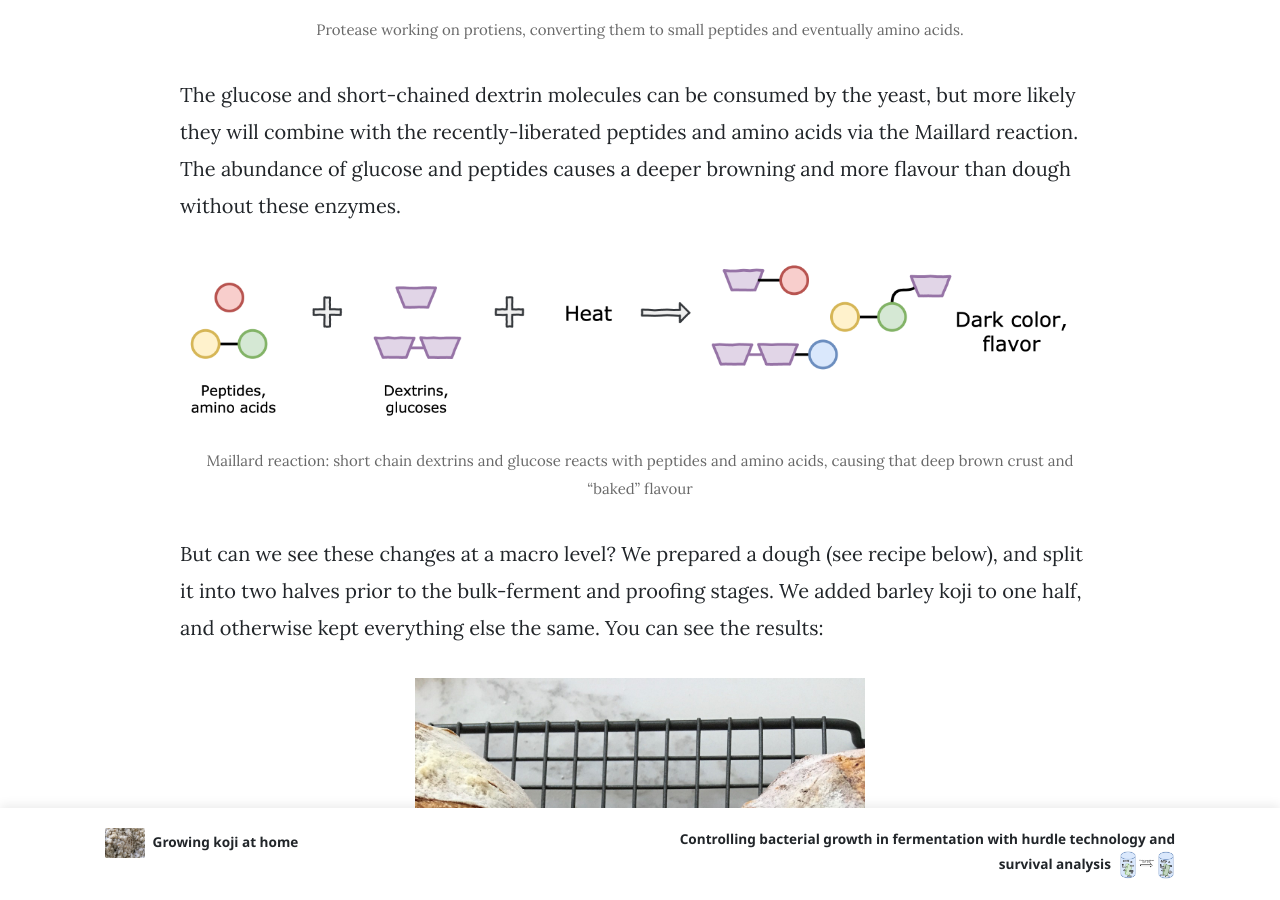
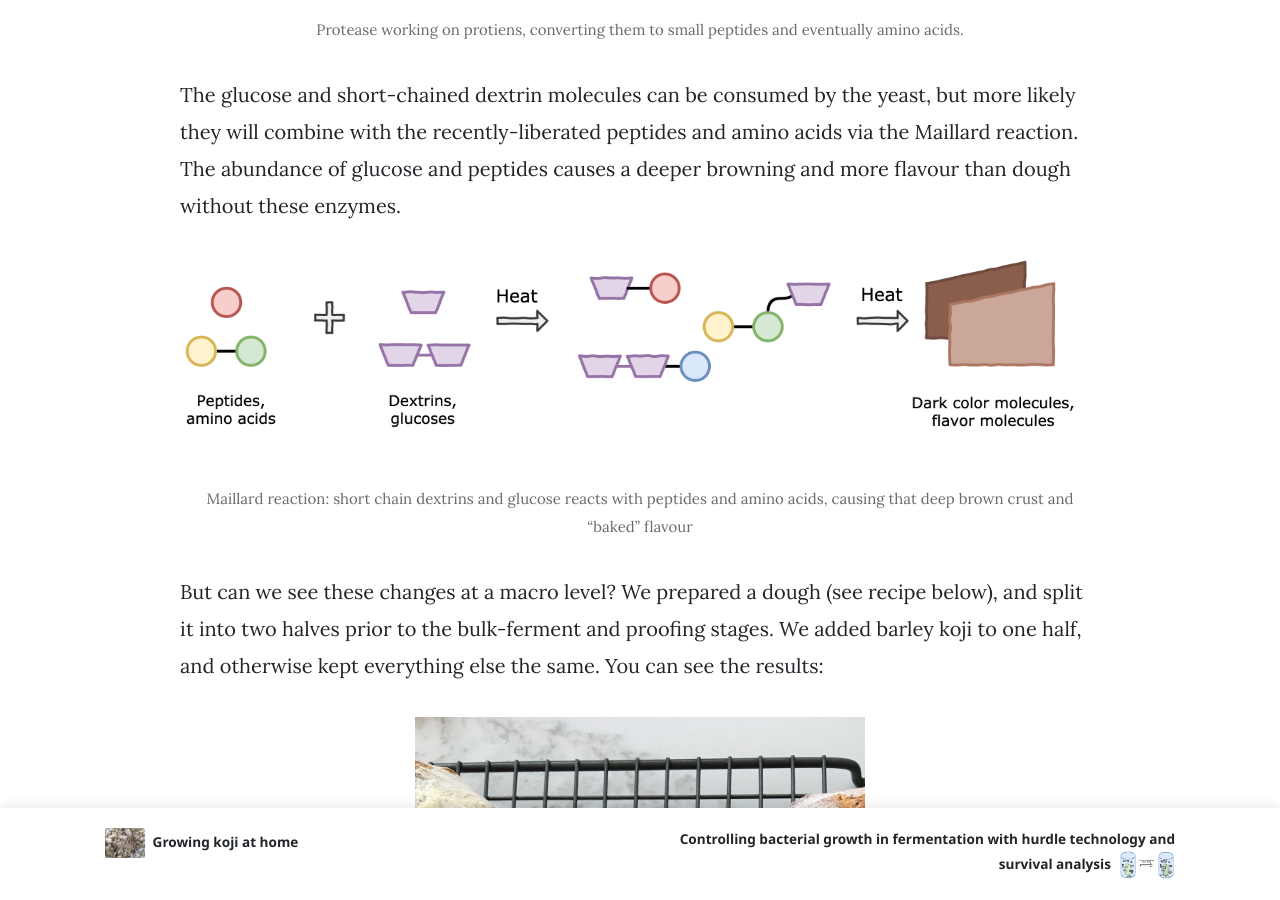
Before and after one commit to ControlledMold/ControlledMold.github.io, a Jekyll site: the page built from _posts/2020-03-14-adding-protease-to-bread-dough.md, in a window 1280 px wide and 900 px high, scrolled down 1798 px. Built offline with Jekyll 4.4.1, drawn with Linux system fonts in a browser that asks for light colours; nearby versions of some CDN libraries; comment, search, counter and statistics services are not loaded.

Commit message:
better image

```diff
--- a/_posts/2020-03-14-adding-protease-to-bread-dough.md
+++ b/_posts/2020-03-14-adding-protease-to-bread-dough.md
@@ -33,7 +33,7 @@ The *amylase* in the koji will work on cutting the starches to smaller units, ca
 The glucose and short-chained dextrin molecules can be consumed by the yeast, but more likely they will combine with the recently-liberated peptides and amino acids via the Maillard reaction. The abundance of glucose and peptides causes a deeper browning and more flavour than dough without these enzymes.
 
 
-![maillard](/assets/images/enzyme_bread/maillard.png){:.center}
+[![Maillard](/assets/images/enzyme_bread/maillard.png)](/assets/images/enzyme_bread/maillard.png){:target="_blank" .center}
 *Maillard reaction: short chain dextrins and glucose reacts with peptides and amino acids, causing that deep brown crust and "baked" flavour*
 
 
```
Also changed, not shown: assets/images/enzyme_bread/maillard.png.
